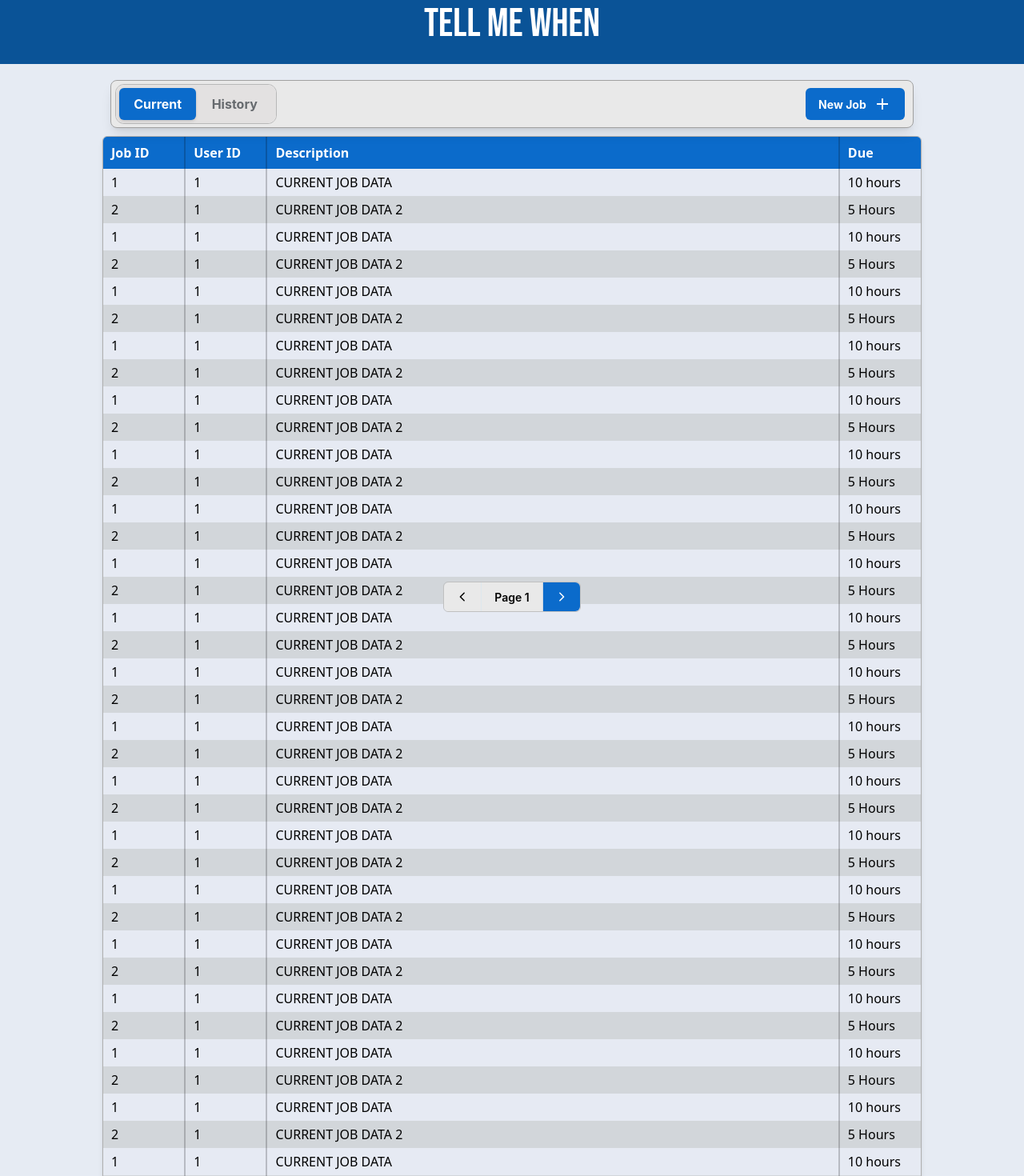
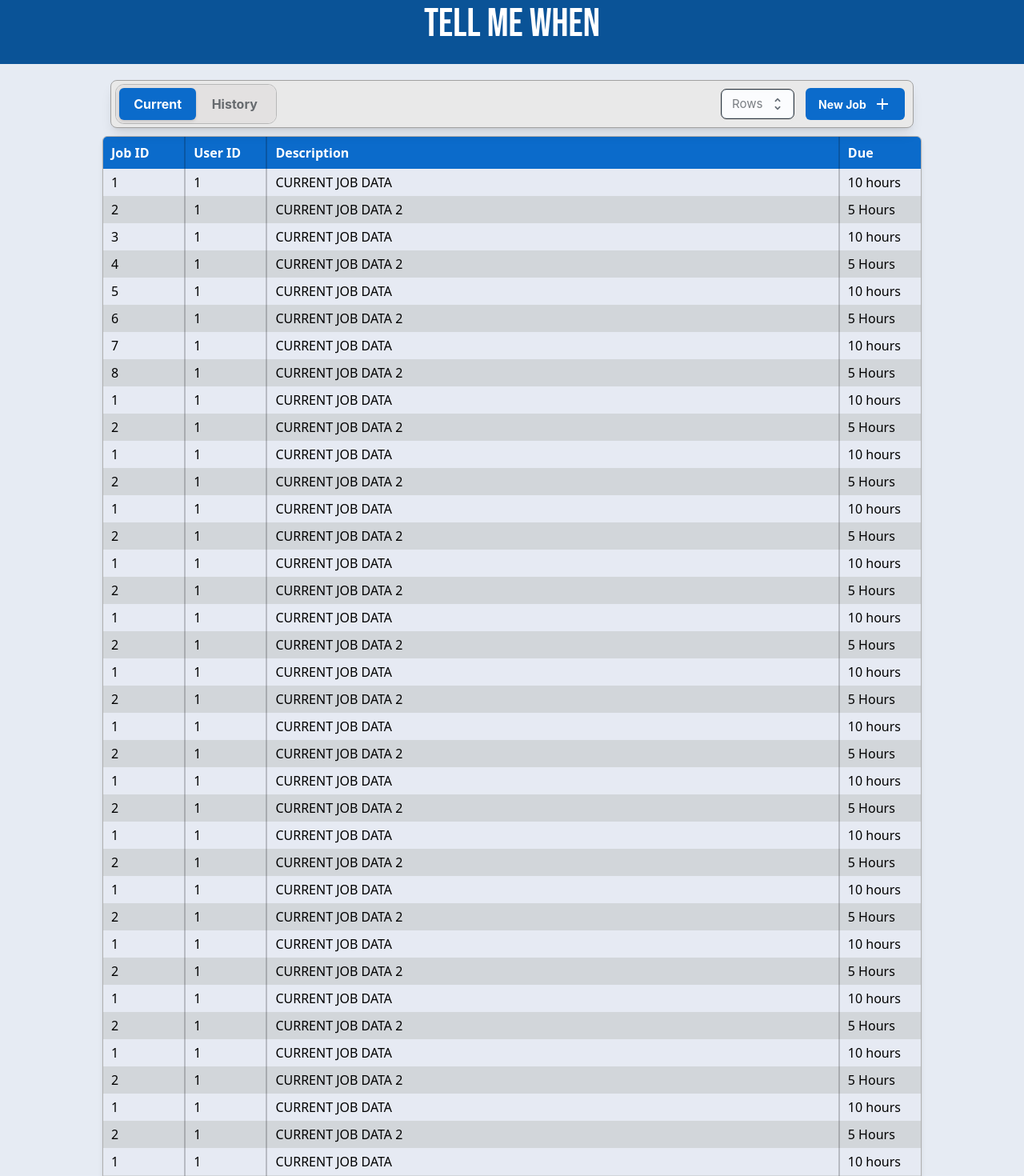
Before and after one commit to HufsaHaq/tellmewhen, a Next.js app in the folder tellmewhen/: page /dashboard in a window 1280 px wide. Shown: the part 20-1490 px from the top of the page at 80% size. Built offline with nearby package versions, Linux system fonts and the light colour scheme.

Commit message:
Added in Rows per page on dashboard, and added max page number prop to the Pagination component

```diff
--- a/tellmewhen/src/app/dashboard/page.jsx
+++ b/tellmewhen/src/app/dashboard/page.jsx
@@ -7,10 +7,10 @@
 */
 "use client"; //Makes the page client-side rendered rather than server-side rendered
 import { useState, useEffect } from "react";
-import {Button, Tab, Tabs, TabList, tabClasses} from "@mui/joy"
-import {Add} from "@mui/icons-material"
+import {Button, Tab, Tabs, TabList, tabClasses, Select, Option, IconButton, } from "@mui/joy"
+import {Add, CloseRounded} from "@mui/icons-material"
 import Pagination from "@/components/Pagination";
-
+import React from "react"
 function Page()
 {
     let colours = {
@@ -47,21 +47,65 @@ function Page()
     const HistoryTableWidths = ["w-[10%]", "w-[10%]", "w-[80%]"];
     //Used to determine which is the currently selected data (Current=0 or History=1)
     const [CurrentIndex, SetIndex] = useState(0);
+    const [RowsCount, SetRowsCount] = useState(null);
+    const [PageNumber, SetPageNumber] = useState(1);
+    const [MaxPageNumber, SetMaxPageNumber] = useState(0);
+    const RowsAction = React.useRef(null);
+    document.title = "Dashboard | Tell Me When";
 
-    const [PageNumber, SetPageNumber] = useState(1);
+    useEffect(() => {
+        let startIndex = (PageNumber - 1) * (RowsCount == null ? 0 : RowsCount);
+        let endIndex = PageNumber * (RowsCount == null ? 0 : RowsCount);
+        SetDisplayedTableData([[]]);
+        let tempArray = [[]]
+        switch(CurrentIndex){
+            case 0:
+                // On the "Current" Page
+                if(CurrentTableData == null) {SetMaxPageNumber(1); return;}
+                if(RowsCount == null)
+                {
+                    SetDisplayedTableData(CurrentTableData);
+                    return;
+                }
+                SetMaxPageNumber(Math.ceil(CurrentTableData.length / RowsCount));
+                for(let i = startIndex; i < (endIndex > CurrentTableData.length ? CurrentTableData.length : endIndex); i++)
+                {
+                    tempArray.push(CurrentTableData[i]);
+                }
+                SetDisplayedTableData(tempArray);
+            case 1:
+                // On the "History" Page
+                if(HistoryTableData == null) {SetMaxPageNumber(1); return;}
+                if(RowsCount == null)
+                {
+                    SetDisplayedTableData(HistoryTableData);
+                    return;
+                }
+                SetMaxPageNumber(Math.ceil(HistoryTableData.length / RowsCount));
+                for(let i = startIndex; i < (endIndex > HistoryTableData.length ? HistoryTableData.length : endIndex); i++)
+                {
+                    tempArray.push(HistoryTableData[i]);
+                }
+                SetDisplayedTableData(tempArray);
+            default:
+                throw new Error("Error parsing table data");
+        }
 
-    document.title = "Dashboard | Tell Me When";
+    }, [RowsCount, PageNumber, CurrentIndex, CurrentTableData, HistoryTableData]);
+
     useEffect(() => {
-        //This code will run when the value of "CurrentIndex" changes
+        //Code below will run when the page is initially loaded
 
-
-        //    TO-DO: SWAP BETWEEN THE CURRENT DATA WHEN THE INDEX CHANES
-
-        if(CurrentIndex == 0)
-        {
-            //DUMMY DATA
-            SetDisplayedTableData([["1", "1", "CURRENT JOB DATA", "10 hours"],
+        //  TO-DO: ADD API CALLS
+        SetCurrentTableData([
+            ["1", "1", "CURRENT JOB DATA", "10 hours"],
             ["2", "1", "CURRENT JOB DATA 2", " 5 Hours"],
+            ["3", "1", "CURRENT JOB DATA", "10 hours"],
+            ["4", "1", "CURRENT JOB DATA 2", " 5 Hours"],
+            ["5", "1", "CURRENT JOB DATA", "10 hours"],
+            ["6", "1", "CURRENT JOB DATA 2", " 5 Hours"],
+            ["7", "1", "CURRENT JOB DATA", "10 hours"],
+            ["8", "1", "CURRENT JOB DATA 2", " 5 Hours"],
             ["1", "1", "CURRENT JOB DATA", "10 hours"],
             ["2", "1", "CURRENT JOB DATA 2", " 5 Hours"],
             ["1", "1", "CURRENT JOB DATA", "10 hours"],
@@ -96,25 +140,8 @@ function Page()
             ["2", "1", "CURRENT JOB DATA 2", " 5 Hours"],
             ["1", "1", "CURRENT JOB DATA", "10 hours"],
             ["2", "1", "CURRENT JOB DATA 2", " 5 Hours"],
-                ["1", "1", "CURRENT JOB DATA", "10 hours"],
-                ["2", "1", "CURRENT JOB DATA 2", " 5 Hours"],
-                ["1", "1", "CURRENT JOB DATA", "10 hours"],
-                ["2", "1", "CURRENT JOB DATA 2", " 5 Hours"],
-                ["1", "1", "CURRENT JOB DATA", "10 hours"],
-                ["2", "1", "CURRENT JOB DATA 2", " 5 Hours"],
-                ["1", "1", "CURRENT JOB DATA", "10 hours"],
+            ["1", "1", "FINAL JOB DATA", "10 hours"],
         ])
-        }
-        else
-        {
-            SetDisplayedTableData([[]])
-        }
-    }, [CurrentIndex]);
-
-    useEffect(() => {
-        //Code below will run when the page is initially loaded
-
-        //  TO-DO: ADD API CALLS
     }, []);
 
     return(
@@ -154,7 +181,32 @@ function Page()
                             <Tab disableIndicator>History</Tab>
                     </TabList>
                 </Tabs>
-                <span className="mr-[10px]">
+                <span className="mr-[10px] inline flex my-auto">
+                    <Select className="outline outline-[1px] mr-[15px] my-auto"
+                            action={RowsAction}
+                            value={RowsCount}
+                            placeholder="Rows"
+                            sx={{
+                                width: "90px",
+                                height: "10px",
+                                fontSize: "15px",
+                            }}
+                            onChange={(event, newValue) => {SetRowsCount(newValue); SetPageNumber(1);}}
+                            {...RowsCount!=null && {endDecorator: (
+                                <IconButton onMouseDown={(event) => {event.stopPropagation();}}
+                                            onClick={() => {
+                                                SetRowsCount(null);
+
+                                                RowsAction.current?.focusVisible();
+                                            }}>
+                                    <CloseRounded/>
+                                </IconButton>
+                            ), indicator: null}}
+                            >
+                                <Option value={10}>10</Option>
+                                <Option value={20}>20</Option>
+                                <Option value={50}>50</Option>
+                    </Select>
                     <Button endDecorator={<Add/>}
                             sx={{
                                 fontWeight: "650",
@@ -180,7 +232,9 @@ function Page()
                     </tr>
                 </thead>
                 <tbody className="">
-                    {DisplayedTableData.map((item1, index1) => {
+                {
+
+                    DisplayedTableData.map((item1, index1) => {
                         //Iterates through each item in the data and adds it to the table
                         return(<tr key={index1}
                                    className={index1%2==1?coloursTailwind["rows-colour1"] : coloursTailwind["rows-colour2"]}>
@@ -192,15 +246,17 @@ function Page()
                 </tbody>
             </table>
             </div>
-            <Pagination className = "sticky w-[100%] mt-[20px] bottom-[15px] justify-self-center flex justify-center"
+            {RowsCount != null
+            && <Pagination className = "fixed w-[80%] mt-[20px] bottom-[15px] justify-self-center flex justify-center"
                         buttonColour={colours["primary"]}
                         fontColourButtons={colours["primary-text-colour"]}
                         SetPageNumber={SetPageNumber}
                         PageNumber={PageNumber}
                         bgColour={colours["tertiary"]}
-                        border="true"/>
+                        MaxPageNumber={MaxPageNumber}
+                        border="true"/>}
 
-            <div className="bottom-margin mb-[30px]" />
+            <div className="bottom-margin mb-[70px]" />
         </div>
     );
 }
--- a/tellmewhen/src/components/Pagination.jsx
+++ b/tellmewhen/src/components/Pagination.jsx
@@ -8,11 +8,13 @@ export default function Pagination({className,
                                     fontColour = "black",
                                     PageNumber = 1,
                                     border=false,
+                                    MaxPageNumber = null,
                                     SetPageNumber = ()=>{
                                         throw new Error("Page number function is not assigned. Assign a function to the \"SetPageNumber\" property in the Pagination component.");
                                     }
                                 })
 {
+    console.log("Max Page", MaxPageNumber)
     return(
         <div className = {className}>
             <ButtonGroup className={!border?"":"border-[1px] border-[#C0C0C0]"}>
@@ -36,9 +38,10 @@ export default function Pagination({className,
                         }}>Page {PageNumber}</Button>
                 <Button variant="none"
                         className=""
+                        disabled={PageNumber == MaxPageNumber}
                         sx={(theme) => ({
-                            bgcolor: PageNumber == -1 ? bgColour : buttonColour,
-                            color: PageNumber == -1 ? fontColour : fontColourButtons,
+                            bgcolor: PageNumber == MaxPageNumber ? bgColour : buttonColour,
+                            color: PageNumber == MaxPageNumber ? fontColour : fontColourButtons,
                         })}
                         onClick={()=>SetPageNumber(PageNumber+1)}><ArrowForwardIosRounded fontSize="5px"/></Button>
             </ButtonGroup>
```
Lines whose indentation alone changed are shown as unchanged.
